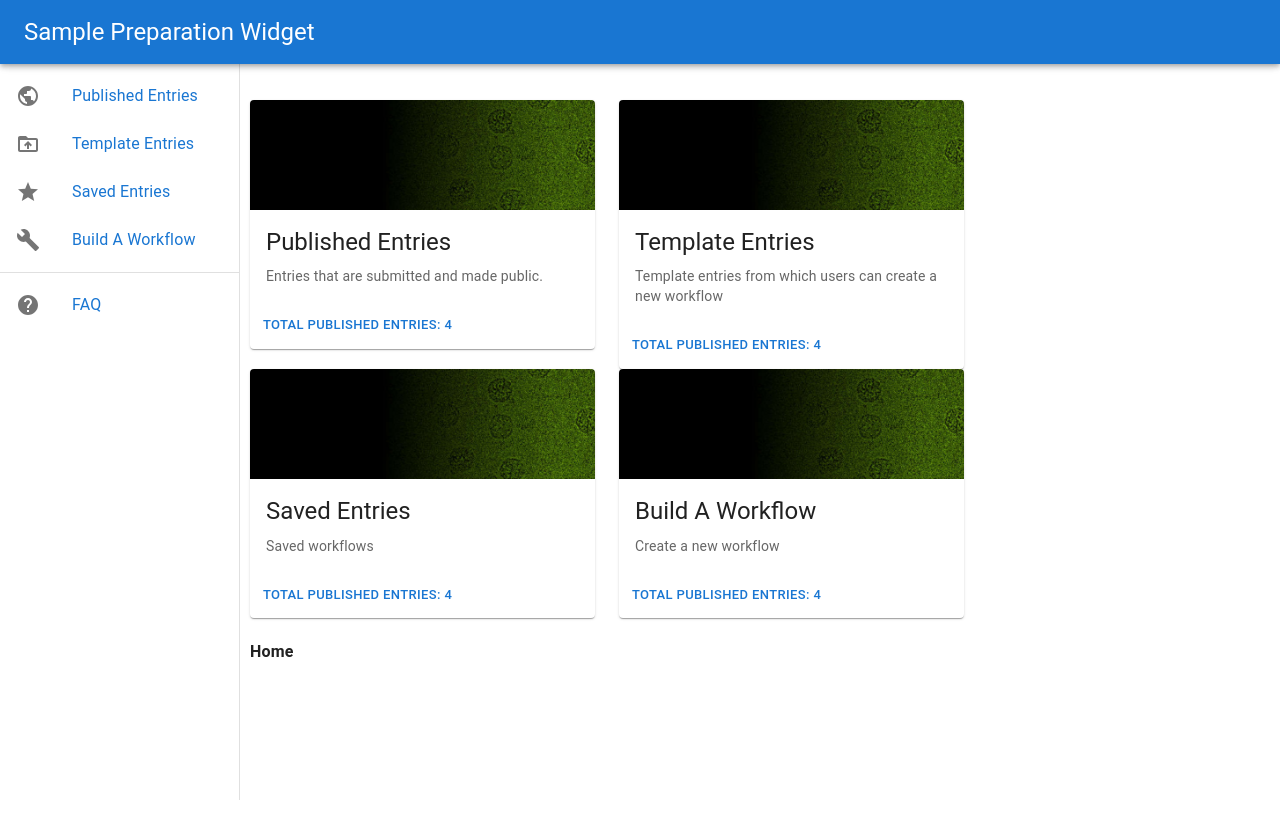
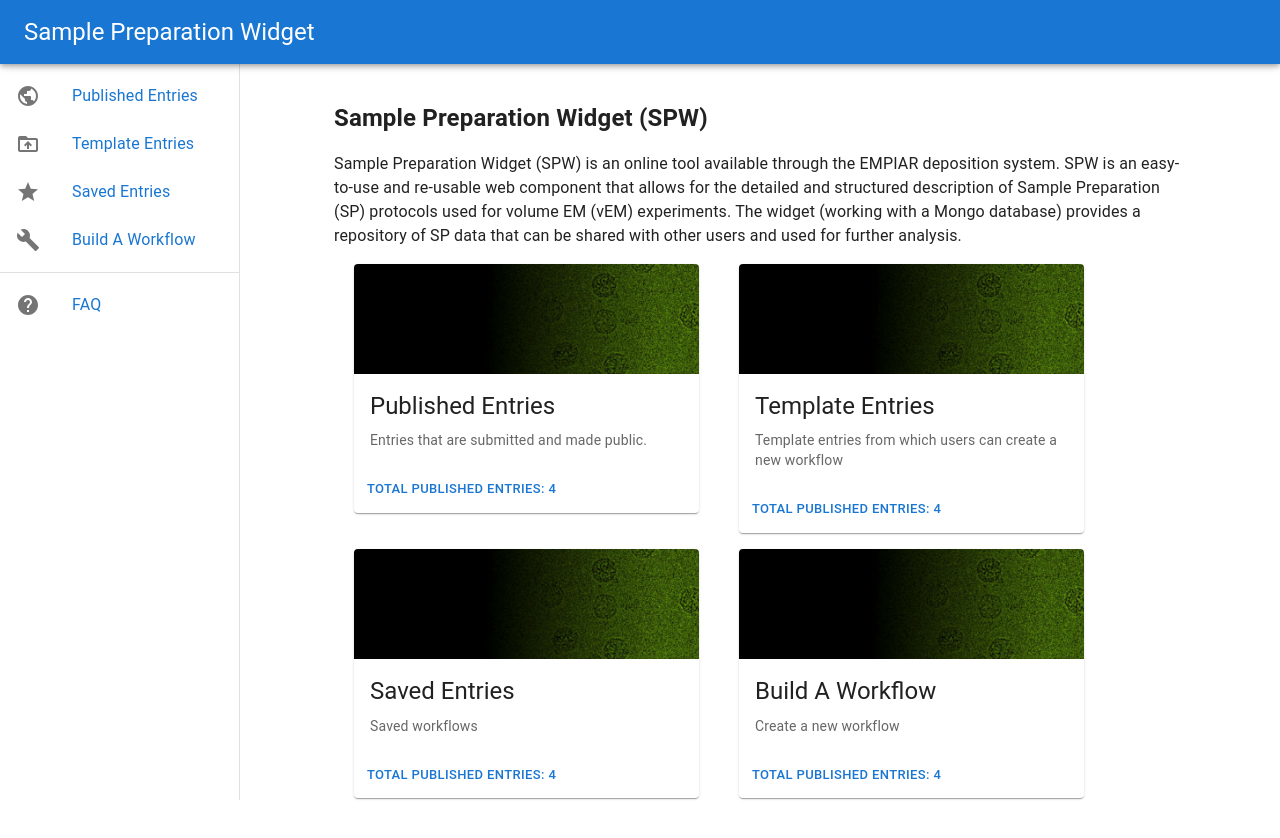
Before and after one commit to rosalindfranklininstitute/empiar-spw, a React (Create React App) app: page / in a window 1280 px wide. Shown: the top 838 px of the page. Before the commit the page ends 800 px from the top, so only its background shows below. Built offline with nearby package versions, Linux system fonts and the light colour scheme.

Commit message:
corrections on home tsx rendering

```diff
--- a/src/pages/Home.tsx
+++ b/src/pages/Home.tsx
@@ -2,13 +2,21 @@ import HomeTiles from "../components/HomeTiles";
 import WorkflowVisualisationCard from "../components/WorkFlowVisualisationCard";
 import "../widget/Widget.css";
 import Stack from '@mui/material/Stack';
+import CssBaseline from '@mui/material/CssBaseline';
+import Container from '@mui/material/Container';
+import Typography from '@mui/material/Typography';
 
 
 
 function Home() {
   return (
     <>
-      <Stack direction="row" spacing={3}>
+      <CssBaseline />
+      <Container maxWidth="md">
+        <Stack direction="column" spacing={2}>
+          <h2>Sample Preparation Widget (SPW)</h2>
+          <Typography>Sample Preparation Widget (SPW) is an online tool available through the EMPIAR deposition system. SPW is an easy-to-use and re-usable web component that allows for the detailed and structured description of Sample Preparation (SP) protocols used for volume EM (vEM) experiments. The widget (working with a Mongo database) provides a repository of SP data that can be shared with other users and used for further analysis.</Typography>
+          <Stack direction="row" spacing={5} sx={{padding: "0px 20px"}}>
             <HomeTiles
               title="Published Entries"
               descritpion="Entries that are submitted and made public."
@@ -20,7 +28,7 @@ function Home() {
               route="template"
               entrycount={4}></HomeTiles>
           </Stack>
-      <Stack direction="row" spacing={3}>
+          <Stack direction="row" spacing={5} sx={{padding: "0px 20px"}}>
             <HomeTiles
               title="Saved Entries"
               descritpion="Saved workflows "
@@ -32,7 +40,8 @@ function Home() {
               route="build"
               entrycount={4}></HomeTiles>
           </Stack>
-      <h4>Home</h4>
+        </Stack>
+      </Container>
     </>
   );
 }
--- a/src/static/config.json
+++ b/src/static/config.json
@@ -1,5 +1,5 @@
 {
-    "ENV": "LOC",
+    "ENV": "DEV",
     "DEV": {
         "SPW_ENTRIES_PUBLISHED": "http://127.0.0.1:8001/empiar/api/spw/entries/published/",
         "SPW_ENTRIES_SAVED": "http://127.0.0.1:8001/empiar/api/spw/entries/saved/",
```
Lines whose indentation alone changed are shown as unchanged.
